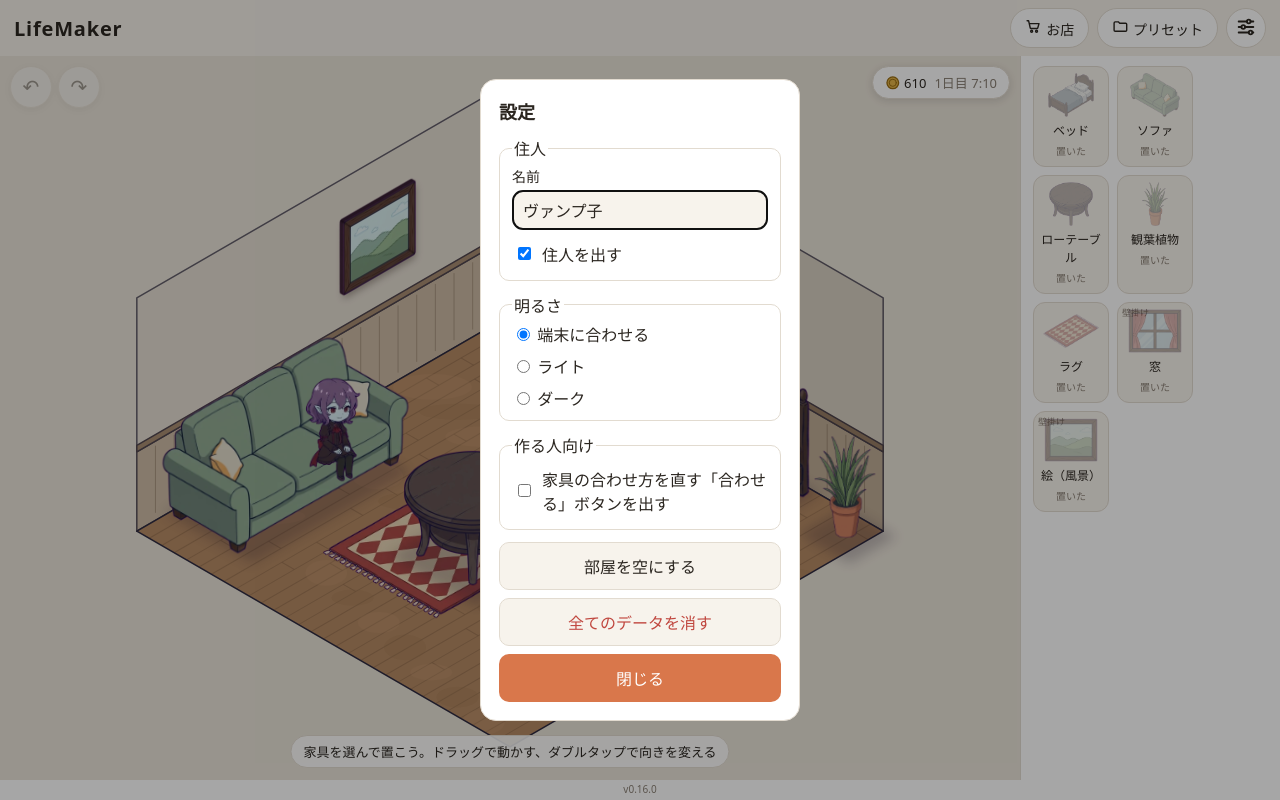
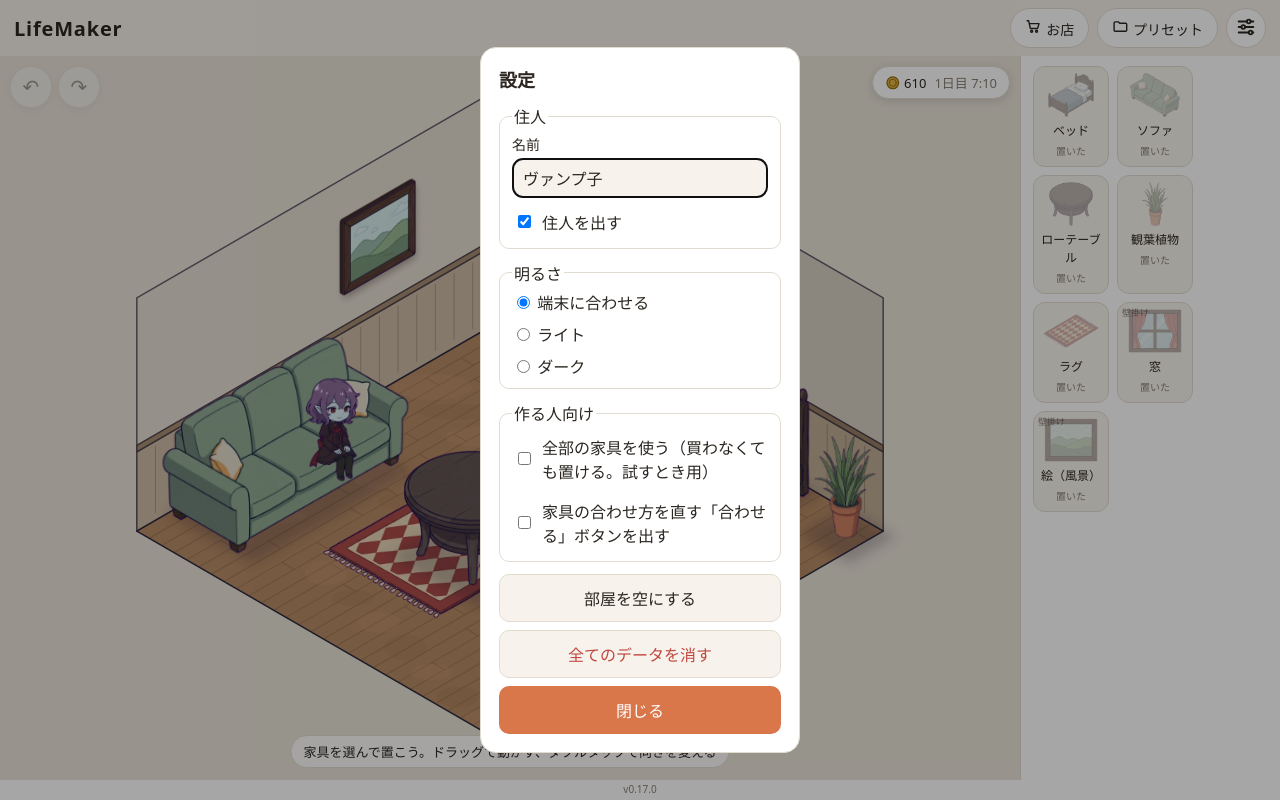
Before and after one commit to Arata-A3/LifeMaker, a plain HTML site: page index.html in a window 1280 px wide. Both pictures are taken after a click on the button "設定". Drawn offline with Linux system fonts and the light colour scheme.

Commit message:
作る人向けに全部の家具を使う設定、厚みの側面をふちの色に (v0.17.0)
Co-Authored-By: Claude Opus 5.5 <noreply@anthropic.com>

```diff
--- a/index.html
+++ b/index.html
@@ -20,7 +20,7 @@
 <meta property="og:image:height" content="512">
 <meta property="og:locale" content="ja_JP">
 <meta name="twitter:card" content="summary">
-<link rel="stylesheet" href="css/style.css?v=0.16.0">
+<link rel="stylesheet" href="css/style.css?v=0.17.0">
 </head>
 <body>
 <div id="app">
@@ -77,6 +77,7 @@
     </fieldset>
     <fieldset>
         <legend>作る人向け</legend>
+        <label class="check"><input type="checkbox" id="all-items-toggle"> 全部の家具を使う（買わなくても置ける。試すとき用）</label>
         <label class="check"><input type="checkbox" id="fit-mode-toggle"> 家具の合わせ方を直す「合わせる」ボタンを出す</label>
     </fieldset>
     <button id="clear-room-btn">部屋を空にする</button>
@@ -142,6 +143,6 @@
 
 <div id="toast" role="status"></div>
 
-<script type="module" src="js/app.js?v=0.16.0"></script>
+<script type="module" src="js/app.js?v=0.17.0"></script>
 </body>
 </html>
--- a/js/app.js
+++ b/js/app.js
@@ -1,7 +1,7 @@
 // LifeMaker（2D 版）: 斜め上から見た部屋に家具を置き、住人が暮らす。
 // 絵は画像生成AIで作り、tools/cut_sprites.py で img/ に書き出したものを使う（作り方は art/README.md）。
 
-const APP_VERSION = '0.16.0';
+const APP_VERSION = '0.17.0';
 const SAVE_KEY = 'lifemaker2d_save';
 const SAVE_VERSION = 4; // 2: 小物・壁掛け・色合いを追加 / 3: 色合いを部分ごとに / 4: お金・持ち物・ゲームの中の日・お店
 
@@ -746,7 +746,30 @@ function drawMatrix(g, m, src, srcW) {
     g.drawImage(s.c, 0, 0);
     g.restore();
 }
-// 絵の形を暗くした版（厚みの側面に使う）
+// ふちの色: 輪郭の少し内側（線を除く）の色の平均。厚みの側面をこの色にする（額縁なら木の色、ラグならふちの色）
+function rimColor(src) {
+    const w = src.width || src.naturalWidth, h = src.height || src.naturalHeight;
+    const c = document.createElement('canvas');
+    c.width = w; c.height = h;
+    const g = c.getContext('2d', { willReadFrequently: true });
+    g.drawImage(src, 0, 0);
+    let d;
+    try { d = g.getImageData(0, 0, w, h).data; } catch (e) { return [120, 90, 70]; }
+    const R = Math.max(3, Math.round(Math.min(w, h) * 0.03)), r = Math.max(1, Math.round(R / 3)); // 輪郭からの近さ（絵の大きさに合わせる）
+    const op = (x, y) => x >= 0 && y >= 0 && x < w && y < h && d[(y * w + x) * 4 + 3] > 128;
+    let sr = 0, sg = 0, sb = 0, n = 0;
+    for (let y = 0; y < h; y += 2) for (let x = 0; x < w; x += 2) {
+        if (!op(x, y)) continue;
+        const near = !op(x - R, y) || !op(x + R, y) || !op(x, y - R) || !op(x, y + R);
+        const deep = op(x - r, y) && op(x + r, y) && op(x, y - r) && op(x, y + r);
+        if (!near || !deep) continue;
+        const i = (y * w + x) * 4, lum = (d[i] * 0.3 + d[i + 1] * 0.59 + d[i + 2] * 0.11);
+        if (lum < 60) continue; // 線（紺色）は数えない
+        sr += d[i]; sg += d[i + 1]; sb += d[i + 2]; n++;
+    }
+    return n ? [sr / n, sg / n, sb / n] : [120, 90, 70];
+}
+// 絵の形を、ふちの色を暗くした色で塗った版（厚みの側面に使う）
 const darkCache = new WeakMap();
 function darkSilhouette(src) {
     if (darkCache.has(src)) return darkCache.get(src);
@@ -755,7 +778,8 @@ function darkSilhouette(src) {
     const g = c.getContext('2d');
     g.drawImage(src, 0, 0);
     g.globalCompositeOperation = 'source-atop';
-    g.fillStyle = 'rgba(35, 24, 18, 0.5)';
+    const [cr, cg, cb] = rimColor(src).map(v => Math.round(v * 0.68)); // 側面は光が当たりにくいので、少し暗く
+    g.fillStyle = `rgb(${cr}, ${cg}, ${cb})`;
     g.fillRect(0, 0, c.width, c.height);
     darkCache.set(src, c);
     return c;
@@ -1275,7 +1299,7 @@ function renderCatalog() {
     wrap.innerHTML = '';
     for (const [kind] of CATALOG_GROUPS) {
         for (const [type, def] of Object.entries(FURNITURE)) {
-            if (kindOf({ type }) !== kind || !game.owned[type]) continue;
+            if (kindOf({ type }) !== kind || !ownedCount(type)) continue;
             const b = document.createElement('button');
             b.className = 'item';
             b.dataset.type = type;
@@ -1301,7 +1325,7 @@ function renderCatalog() {
 function updateCatalogCounts() {
     for (const b of document.querySelectorAll('#items .item')) {
         const n = available(b.dataset.type);
-        b.querySelector('.item-count').textContent = n > 0 ? `あと ${n}` : '置いた';
+        b.querySelector('.item-count').textContent = allItems ? '' : n > 0 ? `あと ${n}` : '置いた';
         b.classList.toggle('used-up', n <= 0);
     }
 }
@@ -2137,11 +2161,16 @@ const USE_COINS = { lie: 20, sit: 10, look: 5 };
 const DAY_START_H = 7, DAY_END_H = 23;
 let economyReady = false; // 絵を読み終わるまでは時計を進めない
 function placedCount(type) { return game.items.filter(it => it.type === type).length; }
-function available(type) { return (game.owned[type] || 0) - placedCount(type); }
+// 作る人向けの「全部の家具を使う」: 持っている数に関係なく置ける（持ち物・お金のデータは変えない）
+const ALL_ITEMS_KEY = 'lifemaker2d_allitems';
+let allItems = false;
+try { allItems = localStorage.getItem(ALL_ITEMS_KEY) === '1'; } catch (e) { }
+function ownedCount(type) { return allItems ? 99 : (game.owned[type] || 0); }
+function available(type) { return ownedCount(type) - placedCount(type); }
 // 持っている数を超える家具を外す（プリセットを呼び出すときなど）
 function limitToOwned(items) {
     const used = {};
-    return items.filter(it => (used[it.type] = (used[it.type] || 0) + 1) <= (game.owned[it.type] || 0));
+    return items.filter(it => (used[it.type] = (used[it.type] || 0) + 1) <= ownedCount(it.type));
 }
 // その日の品ぞろえ。取り置きした品物は必ず並ぶ。ほかは、まだ持っていない家具が出やすい
 const MAX_RESERVED = 2;
@@ -2263,6 +2292,7 @@ document.getElementById('menu-btn').addEventListener('click', () => {
     document.getElementById('resident-toggle').checked = game.resident.show;
     nameInput.value = game.resident.name;
     document.getElementById('fit-mode-toggle').checked = fitMode;
+    document.getElementById('all-items-toggle').checked = allItems;
     menu.showModal();
 });
 document.getElementById('menu-close').addEventListener('click', () => menu.close());
@@ -2282,6 +2312,11 @@ document.getElementById('resident-toggle').addEventListener('change', (e) => {
     setResidentShown(game.resident.show);
     saveGame();
 });
+document.getElementById('all-items-toggle').addEventListener('change', (e) => {
+    allItems = e.target.checked;
+    try { if (allItems) localStorage.setItem(ALL_ITEMS_KEY, '1'); else localStorage.removeItem(ALL_ITEMS_KEY); } catch (err) { }
+    renderCatalog();
+});
 document.getElementById('fit-mode-toggle').addEventListener('change', (e) => {
     fitMode = e.target.checked;
     try { if (fitMode) localStorage.setItem(FIT_MODE_KEY, '1'); else localStorage.removeItem(FIT_MODE_KEY); } catch (err) { }
@@ -2297,7 +2332,7 @@ document.getElementById('clear-room-btn').addEventListener('click', () => {
 document.getElementById('reset-btn').addEventListener('click', () => {
     if (!confirm('全てのデータを消しますか？（元に戻せません）')) return;
     resetting = true;
-    [SAVE_KEY, SAVE_KEY + '_corrupted', FIT_KEY, FIT_MODE_KEY].forEach(k => { try { localStorage.removeItem(k); } catch (e) { } });
+    [SAVE_KEY, SAVE_KEY + '_corrupted', FIT_KEY, FIT_MODE_KEY, ALL_ITEMS_KEY].forEach(k => { try { localStorage.removeItem(k); } catch (e) { } });
     location.reload();
 });
 
--- a/sw.js
+++ b/sw.js
@@ -1,5 +1,5 @@
 // ネットワーク優先。オフラインのときだけ保存分を返す。
-const CACHE = 'lifemaker2d-v9';
+const CACHE = 'lifemaker2d-v10';
 const CORE = [
     './',
     'index.html',
```
Also changed, not shown: tests/run.mjs (+19 -1 lines), 1 other file.
